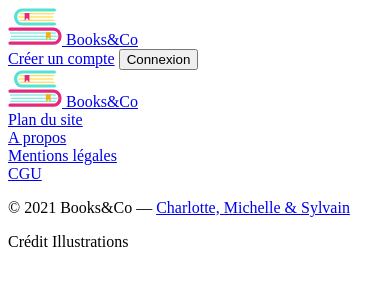
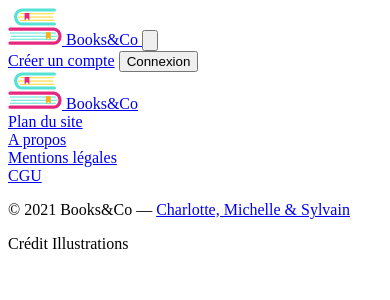
Before and after one commit to lafcha/books-and-co, a Symfony app: template templates/borrowing/form.html.twig in a window 390 px wide. Shown: the top 300 px of the page. Run offline with Twig, Linux system fonts and the light colour scheme; the template is opened without the code that fills it: most values are stand-ins (such as "Sample title", 1, 10 or a date in 2020); some libraries are stand-ins or nearby versions; some web fonts are replaced.

Commit message:
nav responsive ?

```diff
--- a/templates/base-non-connecte.html.twig
+++ b/templates/base-non-connecte.html.twig
@@ -32,7 +32,7 @@
 				{% endif %}
 			</div>
 
-				<div class="w-full pt-28 pb-44">
+				<div class="w-full pt-16 pb-44">
 					{% block main %}{% endblock %}
 				</div>
 
--- a/templates/base.html.twig
+++ b/templates/base.html.twig
@@ -13,6 +13,9 @@
 		<link rel="preconnect" href="https://fonts.gstatic.com">
 		<link href="https://fonts.googleapis.com/css2?family=Lily+Script+One&display=swap" rel="stylesheet">
 		<script src="https://kit.fontawesome.com/0434b5e439.js" crossorigin="anonymous"></script>
+		<script src="{{ asset("assets/js/city.js") }}"></script>
+		<script src="{{ asset('assets/js/county.js') }}"></script>
+		<script src="{{ asset('assets/js/countyAndCityApp.js') }}"></script>
 
 		{#CSS#}
 		{{ encore_entry_link_tags('app') }}
@@ -32,7 +35,7 @@
 				{% endif %}
 			</div>
 
-			<div class="w-full pt-28 pb-44">
+			<div class="w-full pt-16 pb-44">
 				{#--Navigation -- only when connected#}
 					{% if app.user %}
 				<div class="fixed w-1/4 lg:w-1/3 xl:w-1/4 lg:pr-3">
@@ -50,9 +53,6 @@
 			</div>
 
 		</div>
-		<script src="{{ asset("assets/js/city.js") }}"></script>
-		<script src="{{ asset('assets/js/county.js') }}"></script>
-		<script src="{{ asset('assets/js/countyAndCityApp.js') }}"></script>
 
 	</body>
 
--- a/templates/header.html.twig
+++ b/templates/header.html.twig
@@ -1,12 +1,21 @@
+<script src="https://cdn.jsdelivr.net/gh/alpinejs/alpine@v2.x.x/dist/alpine.min.js" defer></script>
 <header class="py-6 bg-white">
-    <div class="flex items-center justify-between flex-wrap">
-        <a href=" {{ path('accueil_browse') }}"class="flex title-font font-medium items-center mb-4 md:mb-0">
-            <img src="{{asset("assets/img/illustrations")}}/logo.svg" alt="Logo de BooksAndCo">
-            <span class="font-cursive ml-3 text-xl logo text-pink">Books&amp;Co</span>
-        </a>
-        <div>
-            <a href="{{ path('app_register') }}" class="text-sm underline mr-1 hover:text-pink">Créer un compte</a>
-            <a href="{{ path('app_login') }}"><button class="inline-flex rounded-full items-center bg-yellow font-semibold px-4 py-2 hover:bg-green bg-whitefocus:outline-none text-base mt-4 md:mt-0">Connexion</button></a>
+        <div x-data="{ open: false }" class="flex flex-col px-4 md:items-center md:justify-between md:flex-row md:px-6">
+            <div class=" flex flex-row items-center justify-between">
+                <a href=" {{ path('accueil_browse') }}"class="flex title-font font-medium items-center mb-4 md:mb-0 lg:ml-5">
+                    <img src="{{asset("assets/img/illustrations")}}/logo.svg" alt="Logo de BooksAndCo">
+                    <span class="font-cursive ml-3 text-xl logo text-pink">Books&amp;Co</span>
+                </a>
+                <button class="md:hidden rounded-lg focus:outline-none focus:shadow-outline" @click="open = !open">
+                    <svg fill="currentColor" viewBox="0 0 20 20" class="w-6 h-6">
+                    <path x-show="!open" fill-rule="evenodd" d="M3 5a1 1 0 011-1h12a1 1 0 110 2H4a1 1 0 01-1-1zM3 10a1 1 0 011-1h12a1 1 0 110 2H4a1 1 0 01-1-1zM9 15a1 1 0 011-1h6a1 1 0 110 2h-6a1 1 0 01-1-1z" clip-rule="evenodd"></path>
+                    <path x-show="open" fill-rule="evenodd" d="M4.293 4.293a1 1 0 011.414 0L10 8.586l4.293-4.293a1 1 0 111.414 1.414L11.414 10l4.293 4.293a1 1 0 01-1.414 1.414L10 11.414l-4.293 4.293a1 1 0 01-1.414-1.414L8.586 10 4.293 5.707a1 1 0 010-1.414z" clip-rule="evenodd"></path>
+                    </svg>
+                </button>
+            </div>
+            <div :class="{'flex': open, 'hidden': !open}" class="flex-col flex-grow pb-4 md:pb-0 hidden md:flex md:justify-end md:flex-row flex-collumn-reverse items-center">
+                <a href="{{ path('app_register') }}" class="text-sm underline mr-1 hover:text-pink md:mt-0 text-xl md:text-base mt-8">Créer un compte</a>
+                <a href="{{ path('app_login') }}"><button class="inline-flex rounded-full items-center bg-yellow font-semibold px-4 py-2 hover:bg-green bg-whitefocus:outline-none text-xl md:text-base mt-8 md:mt-0">Connexion</button></a>
+            </div>
         </div>
-    </div>
 </header>
```
Also changed, not shown: 2 other files.
